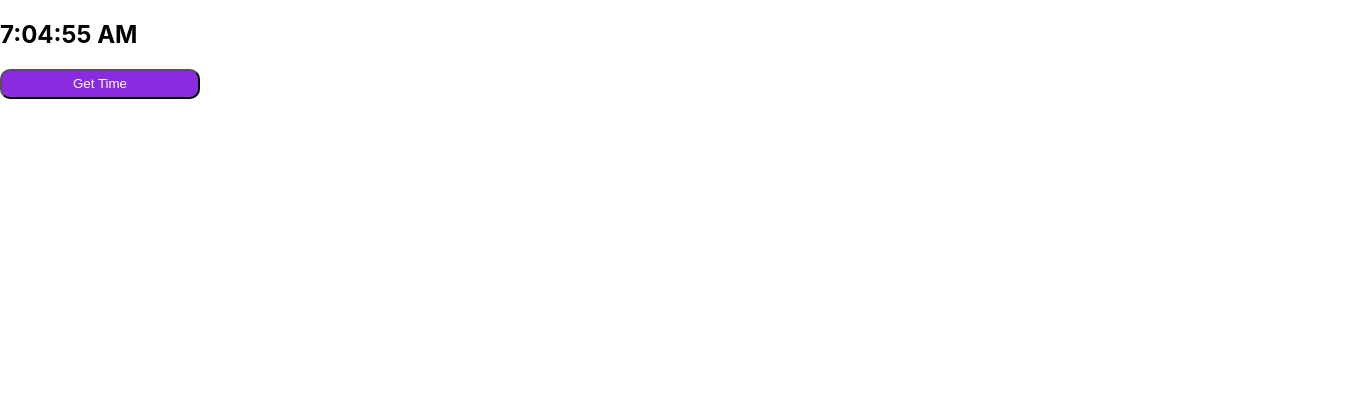
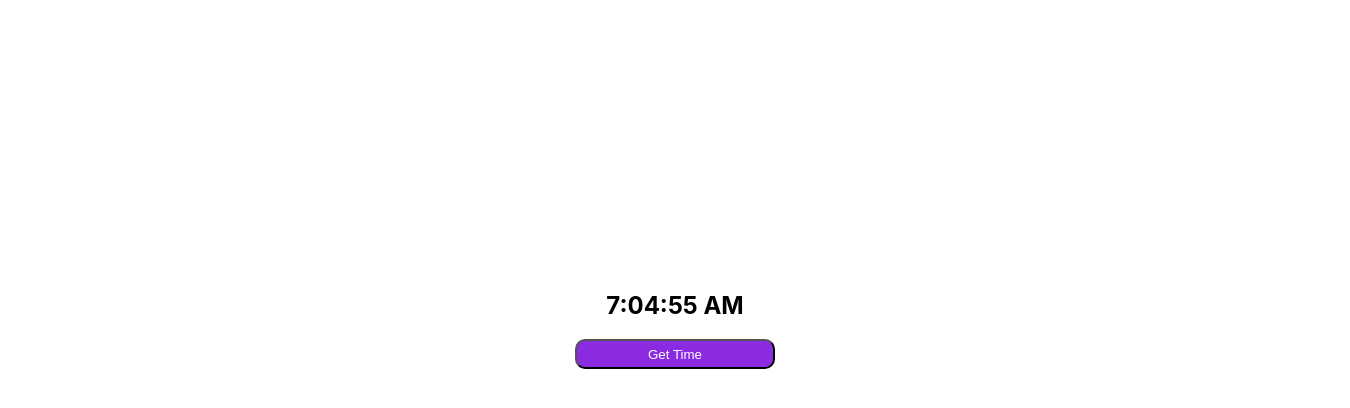
Before and after one commit to hamza8935/Counter-Application-React, a React (Create React App) app in the folder practice2/: page / in a window 1280 px wide. Shown: the top 408 px of the page, 1350 px wide, since content can reach past the window. Built offline with nearby package versions, Linux system fonts and the light colour scheme.

Commit message:
Update App.css

```diff
--- a/practice2/src/App.css
+++ b/practice2/src/App.css
@@ -20,3 +20,28 @@ button:hover{
   color: blueviolet;
 
 }
+
+                       /*END CSS FOR INCREMENT JAVASCRIPT FILE */
+
+
+                        /* CSS FOR GETTIME JAVASCRIPT FILE */
+                        .main1{
+                          width: 1350px;
+                          height: 640px;
+                          display: flex;
+                          flex-direction: column;
+                          align-items: center;
+                          justify-content: center;
+                        }btn{
+                          width: 200px;
+                          height: 30px;
+                          background-color:blueviolet;
+                          color: white;
+                          border-radius: 10px;
+                          cursor: pointer;
+                       }
+                       btn:hover{
+                         background-color: white;
+                         color: blueviolet;
+
+                       }
```
